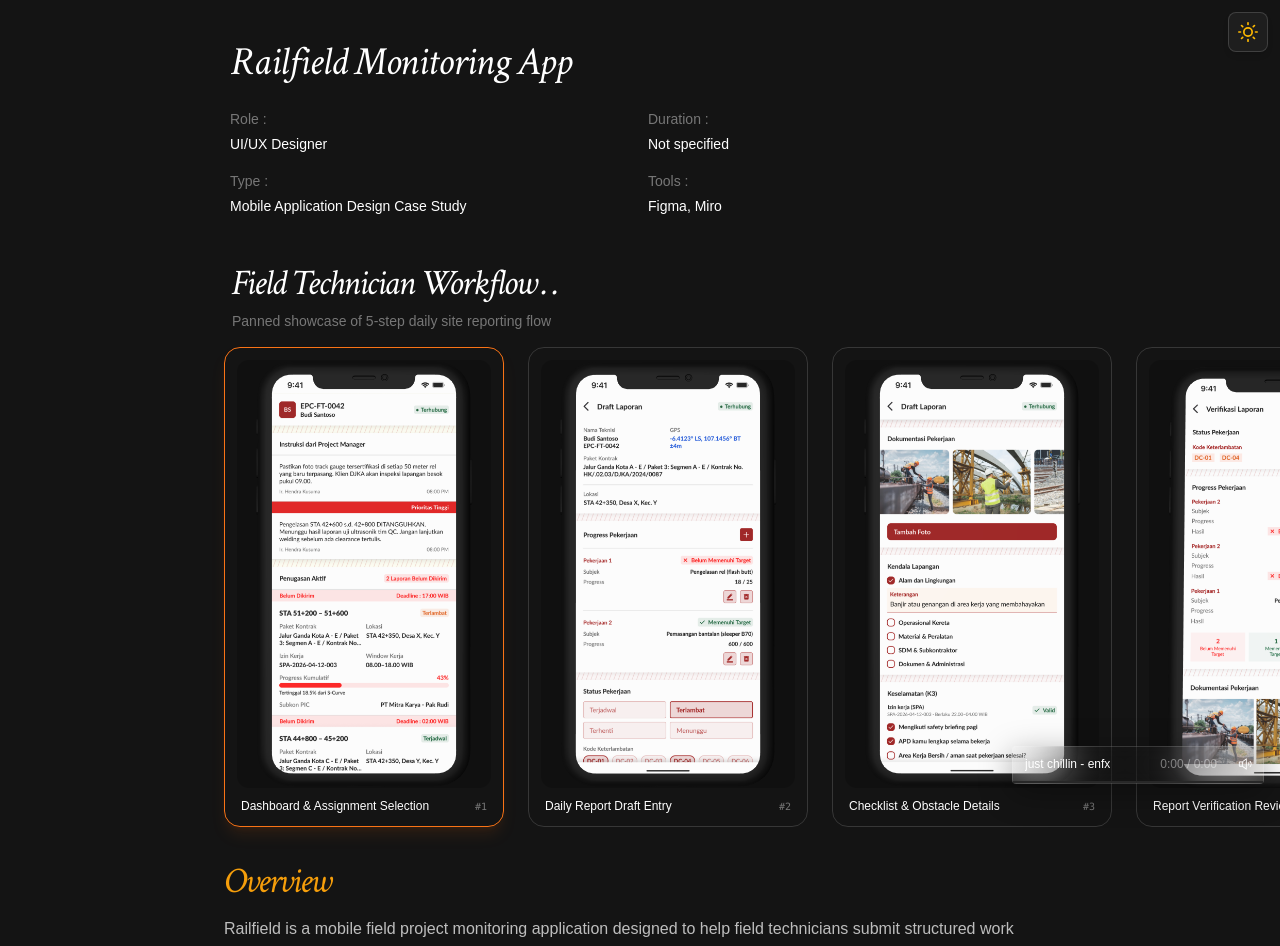
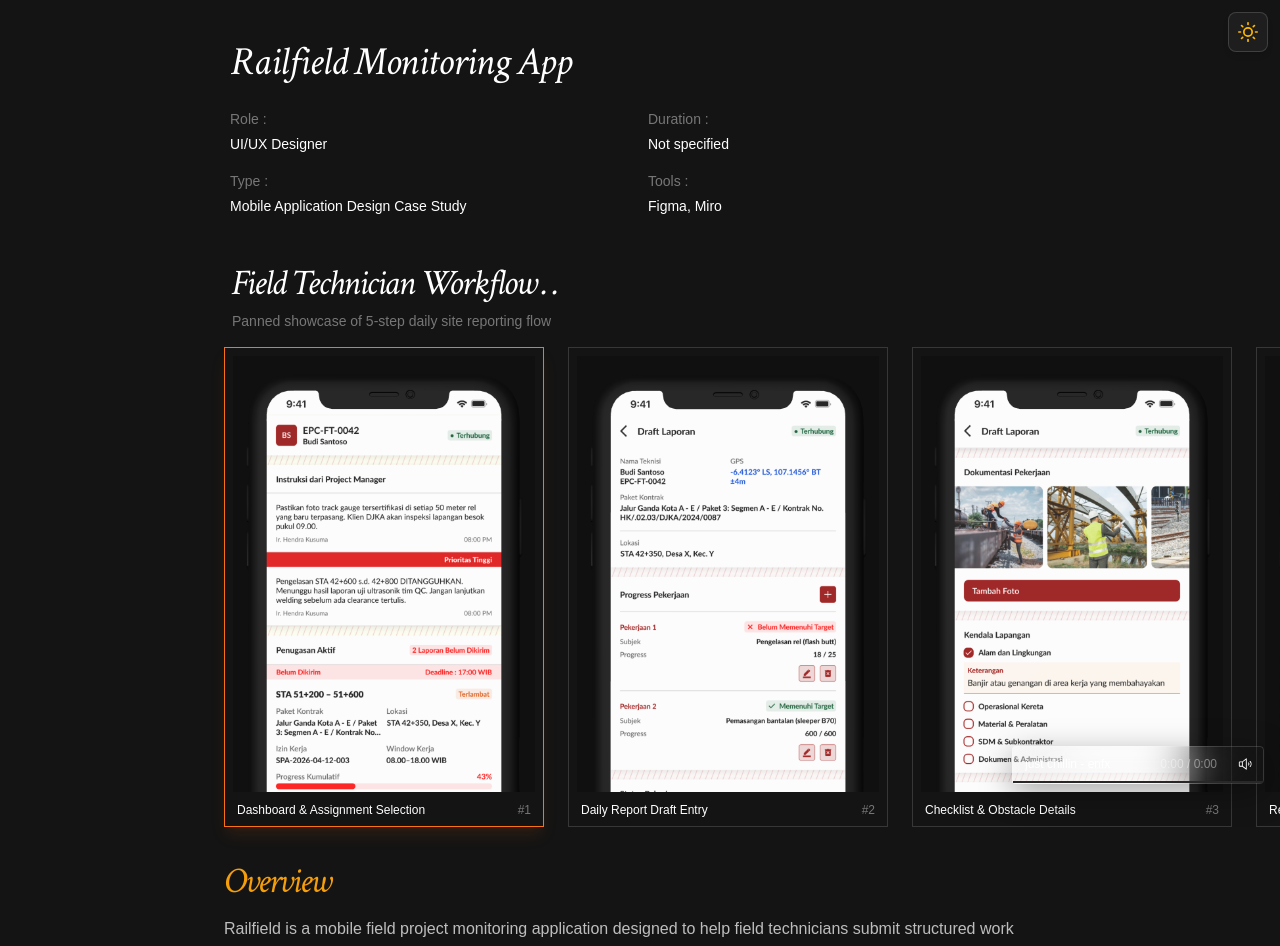
Before and after one commit to salman-setiawan/porto-2026, a React (Vite) app: page /project/railfield in a window 1280 px wide. Shown: the top 946 px of the page. Built offline with nearby package versions, Linux system fonts and the light colour scheme; a web font is replaced by a local one.

Commit message:
improving project slider

```diff
--- a/src/components/project-section/ImagesHorizontalScroll.jsx
+++ b/src/components/project-section/ImagesHorizontalScroll.jsx
@@ -2,7 +2,7 @@ import { useRef, useState, useEffect, useCallback } from 'react'
 import { playMechanicalSound } from '../../utils/sound'
 
 // Jarak scroll vertikal tetap (dalam piksel) untuk menggerakkan seluruh gambar
-const SCROLL_DISTANCE_PX = 1800
+const SCROLL_DISTANCE_PX = 700
 
 const ImagesHorizontalScroll = ({
   images = [],
@@ -217,20 +217,20 @@ const ImagesHorizontalScroll = ({
                     playMechanicalSound(index + 1, 0.2)
                     if (onImageClick) onImageClick(src)
                   }}
-                  className={`group relative h-[440px] md:h-[480px] w-[240px] sm:w-[260px] md:w-[280px] shrink-0 cursor-zoom-in rounded-2xl border transition-all duration-300 p-2.5 sm:p-3 overflow-hidden flex flex-col justify-between ${isCurrent
+                  className={`group relative h-[420px] md:h-[480px] w-[320px] md:w-[320px] shrink-0 cursor-zoom-in border transition-all duration-300 p-2 overflow-hidden flex flex-col justify-between ${isCurrent
                     ? 'border-app-accent bg-app-surface/60 shadow-lg shadow-orange-500/10'
                     : 'border-app-subtle bg-app-surface/20 hover:border-app-medium hover:bg-app-surface/40'
                     }`}
                 >
                   {/* Visual Image Screen */}
-                  <div className="relative w-full flex-1 min-h-0 rounded-xl overflow-hidden bg-black/20 flex items-center justify-center">
+                  <div className="relative w-full flex items-start min-h-0 overflow-hidden bg-black/20 flex items-center justify-center pt-4 px-3">
                     <img
                       src={src}
                       alt={itemTitle || `Screenshot ${index + 1}`}
                       loading="lazy"
-                      className="w-full h-full object-contain group-hover:scale-[1.03] transition-transform duration-300 ease-out"
+                      className="w-full object-contain group-hover:scale-[1.02] transition-transform duration-300 ease-out"
                     />
-                    <div className="absolute inset-0 bg-black/30 opacity-0 group-hover:opacity-100 transition-opacity flex items-center justify-center gap-1.5 pointer-events-none text-white text-xs font-mono">
+                    <div className="absolute inset-0 bg-black/50 opacity-0 group-hover:opacity-100 transition-opacity flex items-center justify-center gap-1.5 pointer-events-none text-white text-xs">
                       <span>Click to enlarge</span>
                       <span>↗</span>
                     </div>
@@ -242,7 +242,7 @@ const ImagesHorizontalScroll = ({
                       <span className="text-xs font-medium text-app-primary truncate">
                         {itemTitle}
                       </span>
-                      <span className="text-[10px] font-mono text-app-muted">
+                      <span className="text-xs text-app-muted">
                         #{index + 1}
                       </span>
                     </div>
--- a/src/pages/project-details/Duitra.jsx
+++ b/src/pages/project-details/Duitra.jsx
@@ -6,11 +6,11 @@ import CaseStudySection from '../../components/project-section/ProjectCaseStudyC
 import ProjectMeta from '../../components/project-section/ProjectMeta'
 
 const DUITRA_GALLERY_IMAGES = [
-  { title: 'Dashboard Screen',                src: '/projects/duitra-app/gallery/dashboard.png' },
-  { title: 'Add Transaction & Voice Input',   src: '/projects/duitra-app/gallery/add-transaction.png' },
-  { title: 'Transaction History & Filters',   src: '/projects/duitra-app/gallery/history.png' },
-  { title: 'Budget & Categories Breakdown',   src: '/projects/duitra-app/gallery/categories.png' },
-  { title: 'Analytics & Monthly Trends',      src: '/projects/duitra-app/gallery/analytics.png' },
+  { title: 'Dashboard Screen', src: '/projects/duitra-app/gallery/dashboard.png' },
+  { title: 'Add Transaction & Voice Input', src: '/projects/duitra-app/gallery/add-transaction.png' },
+  { title: 'Transaction History & Filters', src: '/projects/duitra-app/gallery/history.png' },
+  { title: 'Budget & Categories Breakdown', src: '/projects/duitra-app/gallery/categories.png' },
+  { title: 'Analytics & Monthly Trends', src: '/projects/duitra-app/gallery/analytics.png' },
 ]
 
 const Duitra = () => {
@@ -35,7 +35,7 @@ const Duitra = () => {
         title="Mobile Application Flow . ."
         subtitle="Panned showcase of core screens:"
         onImageClick={handleOpenImage}
-        scrollDistance={1800}
+        scrollDistance={700}
         maxWidth={880}
       >
         <div className="w-full max-w-[880px] mx-auto px-4 sm:px-6 space-y-12">
--- a/src/pages/project-details/RailField.jsx
+++ b/src/pages/project-details/RailField.jsx
@@ -7,10 +7,10 @@ import ProjectMeta from '../../components/project-section/ProjectMeta'
 
 const RAILFIELD_GALLERY_IMAGES = [
   { title: 'Dashboard & Assignment Selection', src: '/projects/railfield-app/gallery/dashboard.png' },
-  { title: 'Daily Report Draft Entry',         src: '/projects/railfield-app/gallery/draft-1.png' },
-  { title: 'Checklist & Obstacle Details',     src: '/projects/railfield-app/gallery/draft-2.png' },
-  { title: 'Report Verification Review',       src: '/projects/railfield-app/gallery/verifikasi-1.png' },
-  { title: 'Submission Status & GPS Proof',    src: '/projects/railfield-app/gallery/verifikasi-2.png' },
+  { title: 'Daily Report Draft Entry', src: '/projects/railfield-app/gallery/draft-1.png' },
+  { title: 'Checklist & Obstacle Details', src: '/projects/railfield-app/gallery/draft-2.png' },
+  { title: 'Report Verification Review', src: '/projects/railfield-app/gallery/verifikasi-1.png' },
+  { title: 'Submission Status & GPS Proof', src: '/projects/railfield-app/gallery/verifikasi-2.png' },
 ]
 
 const RailField = () => {
@@ -35,7 +35,7 @@ const RailField = () => {
         title="Field Technician Workflow . ."
         subtitle="Panned showcase of 5-step daily site reporting flow"
         onImageClick={handleOpenImage}
-        scrollDistance={1800}
+        scrollDistance={700}
         maxWidth={880}
       >
         <div className="w-full max-w-[880px] mx-auto px-4 sm:px-6 space-y-12">
```
